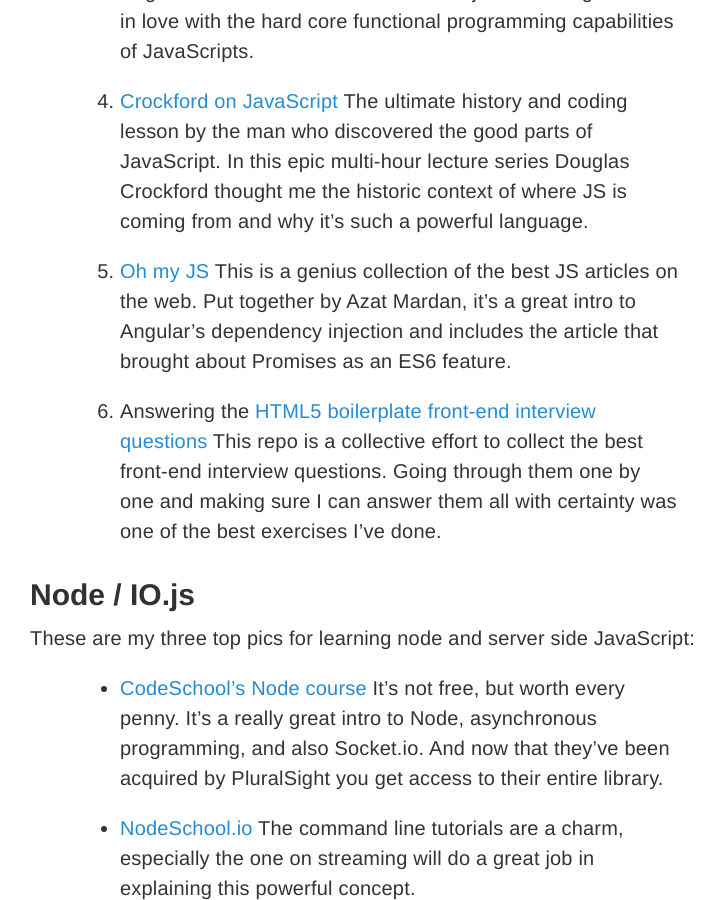
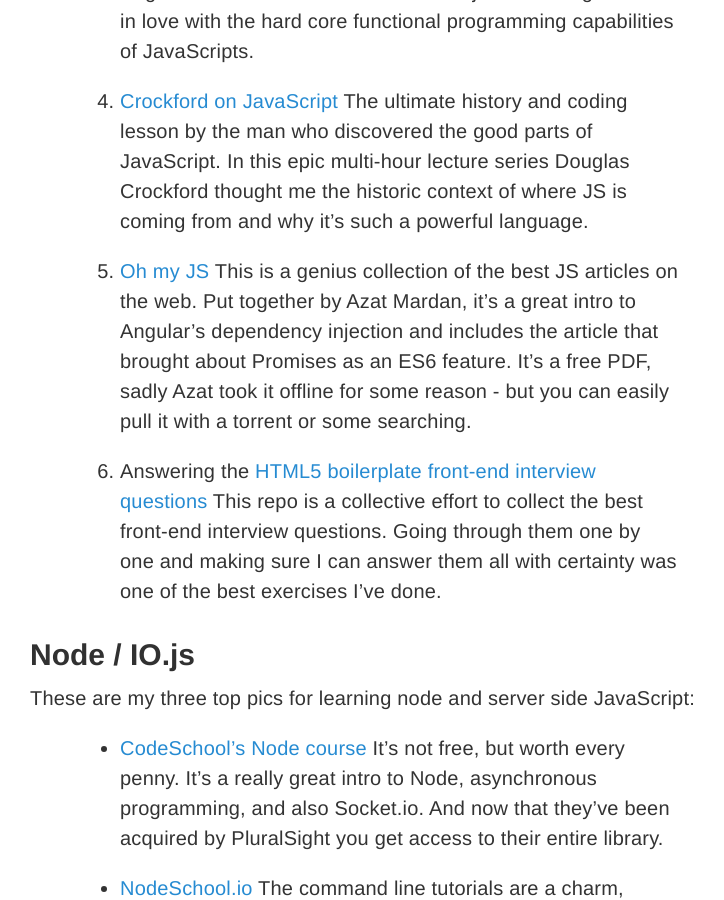
Before and after one commit to stefanRitter/jsblog, a Jekyll site: the page built from _posts/2015-05-12-javascript-resources.md, in a window 1280 px wide and 900 px high, scrolled down 917 px. Shown: the whole window, without its empty margins (260-984 px from the left). Built offline with Jekyll 4.4.1, drawn with Linux system fonts in a browser that asks for light colours.

Commit message:
add azat hint

```diff
--- a/_posts/2015-05-12-javascript-resources.md
+++ b/_posts/2015-05-12-javascript-resources.md
@@ -18,7 +18,7 @@
 4. [Crockford on JavaScript](https://www.youtube.com/watch?v=JxAXlJEmNMg) The ultimate history and coding lesson by the man who discovered the good parts of JavaScript. In this epic multi-hour lecture series Douglas Crockford thought me the historic context of where JS is coming from
 and why it's such a powerful language.
 
-5. [Oh my JS](https://leanpub.com/ohmyjs) This is a genius collection of the best JS articles on the web. Put together by Azat Mardan, it's a great intro to Angular's dependency injection and includes the article that brought about Promises as an ES6 feature.
+5. [Oh my JS](https://leanpub.com/ohmyjs) This is a genius collection of the best JS articles on the web. Put together by Azat Mardan, it's a great intro to Angular's dependency injection and includes the article that brought about Promises as an ES6 feature. It's a free PDF, sadly Azat took it offline for some reason - but you can easily pull it with a torrent or some searching.
 
 6. Answering the [HTML5 boilerplate front-end interview questions](https://github.com/h5bp/Front-end-Developer-Interview-Questions) This repo is a collective effort to collect the best front-end interview questions. Going through them one by one and making sure I can answer them all with certainty was one of the best exercises I've done.
 
```
